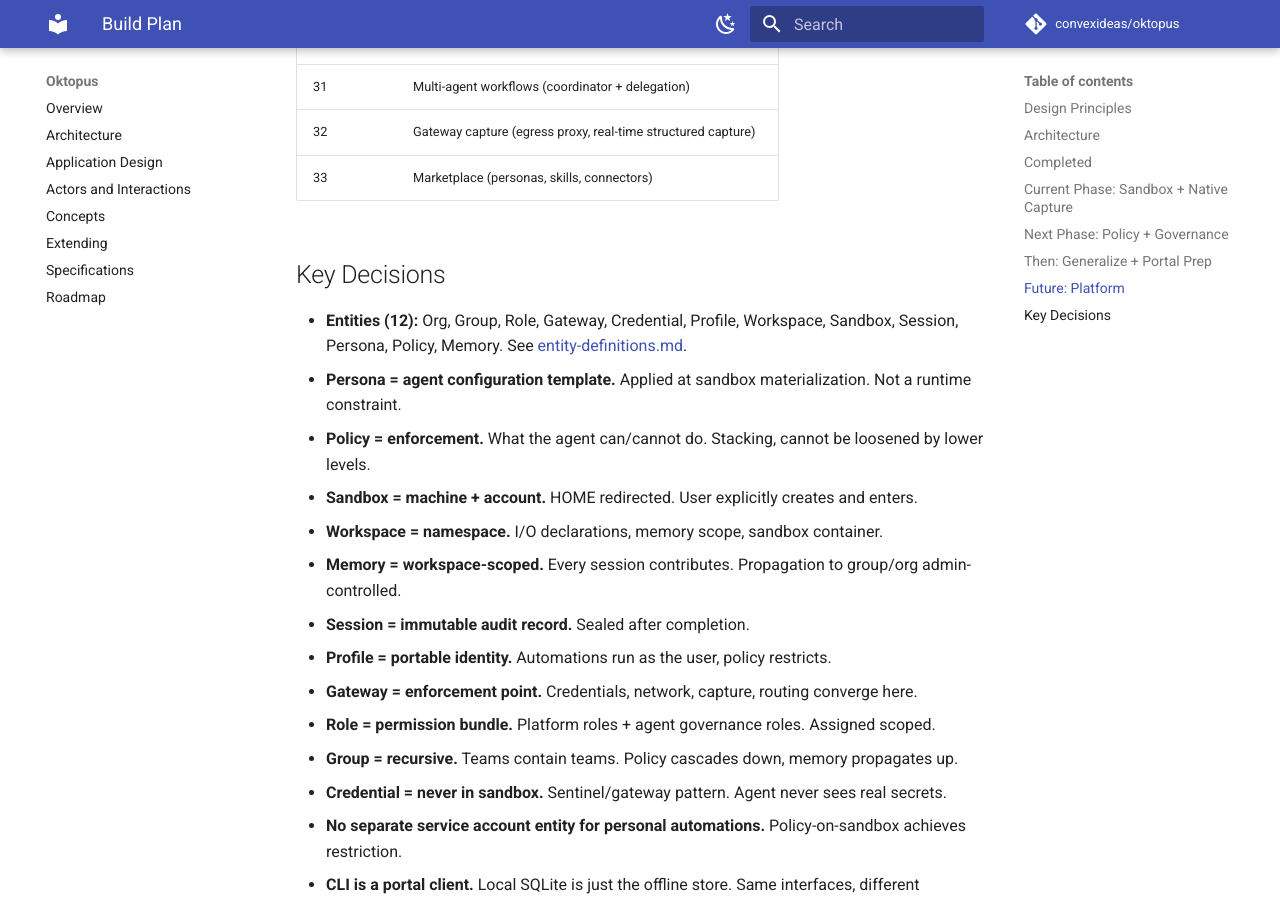
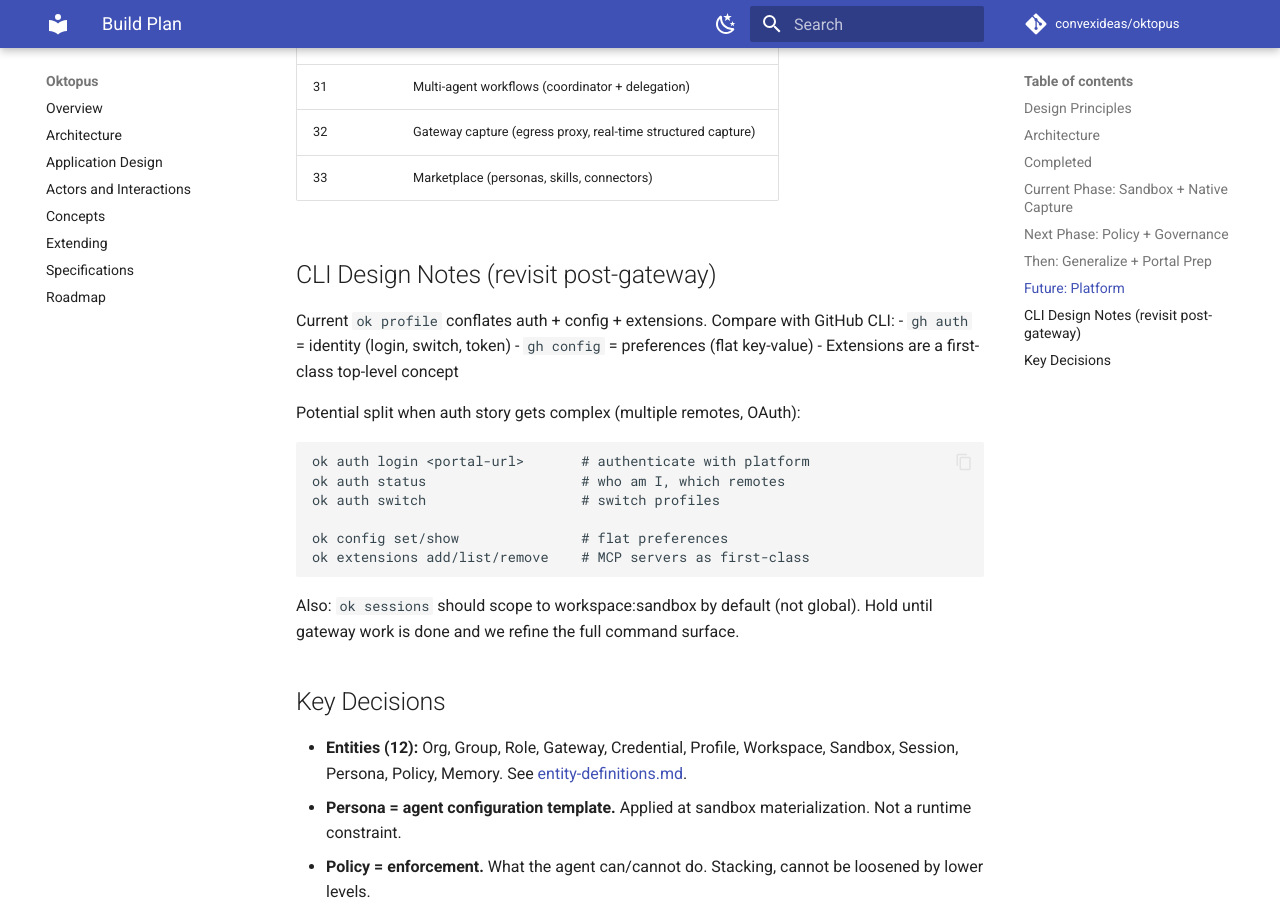
Before and after one commit to convexideas/oktopus, an MkDocs documentation site: the page built from docs/design/build-plan.md, in a window 1280 px wide and 900 px high, scrolled down 3171 px. Built offline with MkDocs 1.6.1 and Material for MkDocs 9.7.7, drawn with Linux system fonts in a browser that asks for light colours; comment, search, counter and statistics services are not loaded.

Commit message:
docs: CLI design notes for post-gateway refinement

````diff
--- a/docs/design/build-plan.md
+++ b/docs/design/build-plan.md
@@ -89,6 +89,26 @@ internal/
 | 32 | Gateway capture (egress proxy, real-time structured capture) |
 | 33 | Marketplace (personas, skills, connectors) |
 
+## CLI Design Notes (revisit post-gateway)
+
+Current `ok profile` conflates auth + config + extensions. Compare with GitHub CLI:
+- `gh auth` = identity (login, switch, token)
+- `gh config` = preferences (flat key-value)
+- Extensions are a first-class top-level concept
+
+Potential split when auth story gets complex (multiple remotes, OAuth):
+```
+ok auth login <portal-url>       # authenticate with platform
+ok auth status                   # who am I, which remotes
+ok auth switch                   # switch profiles
+
+ok config set/show               # flat preferences
+ok extensions add/list/remove    # MCP servers as first-class
+```
+
+Also: `ok sessions` should scope to workspace:sandbox by default (not global).
+Hold until gateway work is done and we refine the full command surface.
+
 ## Key Decisions
 
 - **Entities (12):** Org, Group, Role, Gateway, Credential, Profile, Workspace, Sandbox, Session, Persona, Policy, Memory. See [entity-definitions.md](entity-definitions.md).
````
